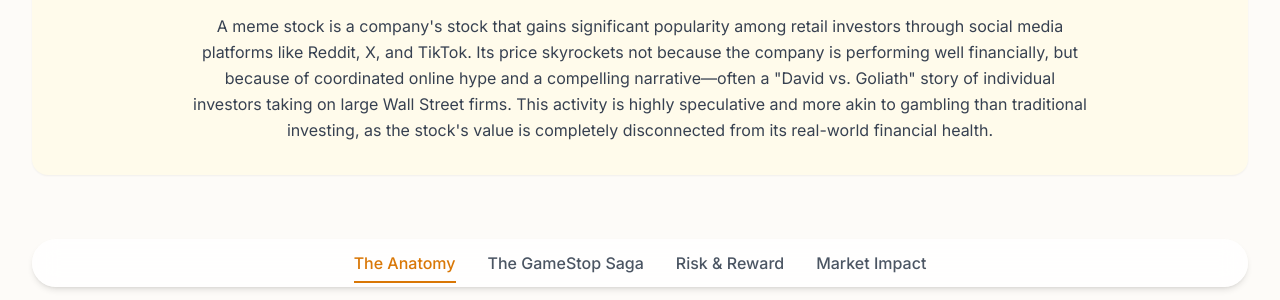
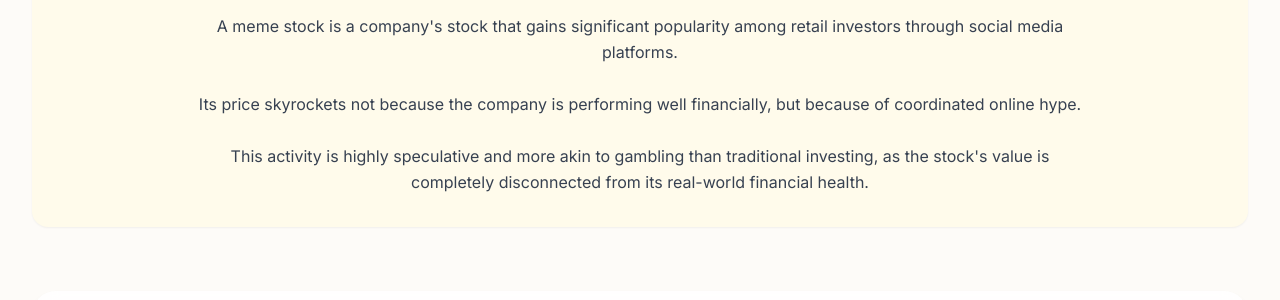
Before and after one commit to yyyprojects/MemeStock5, a plain HTML site: page index.html in a window 1280 px wide. Shown: the part 235-535 px from the top of the page. Drawn offline with nearby package versions, Linux system fonts and the light colour scheme.

Commit message:
Update index.html

```diff
--- a/index.html
+++ b/index.html
@@ -67,7 +67,7 @@
         <section id="intro" class="mb-16 bg-amber-50 p-8 rounded-2xl shadow-sm">
             <h2 class="text-3xl font-bold mb-4 text-center text-amber-800">What is a Meme Stock?</h2>
             <p class="text-center text-gray-700 max-w-4xl mx-auto leading-relaxed">
-                A meme stock is a company's stock that gains significant popularity among retail investors through social media platforms like Reddit, X, and TikTok. Its price skyrockets not because the company is performing well financially, but because of coordinated online hype and a compelling narrative—often a "David vs. Goliath" story of individual investors taking on large Wall Street firms. This activity is highly speculative and more akin to gambling than traditional investing, as the stock's value is completely disconnected from its real-world financial health.
+                A meme stock is a company's stock that gains significant popularity among retail investors through social media platforms.<br></br>Its price skyrockets not because the company is performing well financially, but because of coordinated online hype.<br></br>This activity is highly speculative and more akin to gambling than traditional investing, as the stock's value is completely disconnected from its real-world financial health.
             </p>
         </section>
 
```
